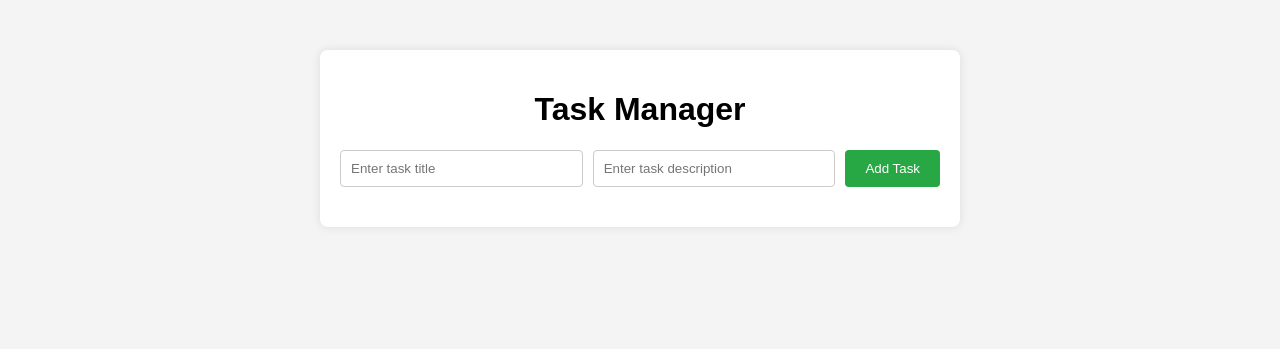
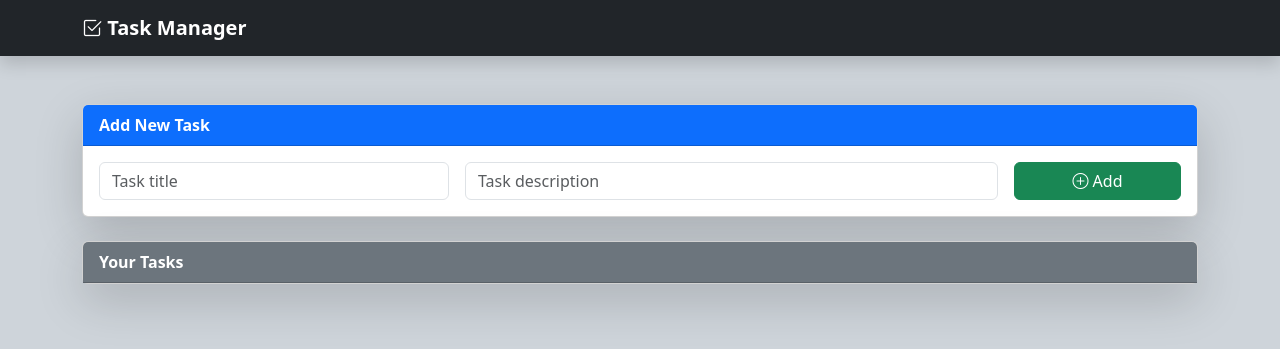
Before and after one commit to Vishweshwaramadhur/task-manager, a Flask app: page / in a window 1280 px wide. Shown: the top 349 px of the page. Run offline with Flask 3, Linux system fonts and the light colour scheme; data that the repository does not hold is empty.

Commit message:
Bootstrap UI update

```diff
--- a/static/style.css
+++ b/static/style.css
@@ -1,90 +1,4 @@
-body {
-    font-family: Arial, sans-serif;
-    background-color: #f4f4f4;
-    margin: 0;
-    padding: 0;
+.completed {
+    opacity: 0.6;
+    text-decoration: line-through;
 }
-
-.container {
-    max-width: 600px;
-    margin: 50px auto;
-    padding: 20px;
-    background: #fff;
-    border-radius: 8px;
-    box-shadow: 0 0 10px rgba(0,0,0,0.1);
-}
-
-h1 {
-    text-align: center;
-    color: black;
-}
-
-.new-task {
-    display: flex;
-    gap: 10px;
-    margin-bottom: 20px;
-}
-
-.new-task input {
-    flex: 1;
-    padding: 10px;
-    border-radius: 4px;
-    border: 1px solid #ccc;
-}
-
-.new-task button {
-    padding: 10px 20px;
-    border: none;
-    background-color: #28a745;
-    color: #fff;
-    border-radius: 4px;
-    cursor: pointer;
-}
-
-.new-task button:hover {
-    background-color: #218838;
-}
-
-ul {
-    list-style-type: none;
-    padding: 0;
-}
-
-li {
-    display: flex;
-    justify-content: space-between;
-    align-items: center;
-    padding: 12px;
-    border-bottom: 1px solid #ddd;
-}
-
-li.completed .content {
-    text-decoration: line-through;
-    color: #888;
-}
-
-li .buttons button {
-    margin-left: 5px;
-    padding: 5px 10px;
-    border: none;
-    border-radius: 4px;
-    cursor: pointer;
-}
-
-li .buttons button:first-child {
-    background-color: #007bff;
-    color: white;
-}
-
-li .buttons button:first-child:hover {
-    background-color: #0069d9;
-}
-
-li .buttons button:last-child {
-    background-color: #dc3545;
-    color: white;
-}
-
-li .buttons button:last-child:hover {
-    background-color: #c82333;
-}
--- a/templates/index.html
+++ b/templates/index.html
@@ -3,38 +3,94 @@
 
 <head>
     <meta charset="UTF-8">
-    <meta name="viewport" content="width=device-width, initial-scale=1.0">
     <title>Task Manager</title>
+    <meta name="viewport" content="width=device-width, initial-scale=1">
+
+    <!-- Bootstrap 5 -->
+    <link href="https://cdn.jsdelivr.net/npm/bootstrap@5.3.2/dist/css/bootstrap.min.css" rel="stylesheet">
+
+    <!-- Bootstrap Icons -->
+    <link href="https://cdn.jsdelivr.net/npm/bootstrap-icons/font/bootstrap-icons.css" rel="stylesheet">
+
+    <!-- Custom CSS -->
     <link rel="stylesheet" href="{{ url_for('static', filename='style.css') }}">
 </head>
 
-<body>
+<body class="bg-dark-subtle">
+
+    <!-- HEADER -->
+    <nav class="navbar navbar-dark bg-dark shadow">
         <div class="container">
-        <h1>Task Manager</h1>
+            <span class="navbar-brand fw-bold">
+                <i class="bi bi-check2-square"></i> Task Manager
+            </span>
+        </div>
+    </nav>
 
-        <div class="new-task">
-            <input type="text" id="title" placeholder="Enter task title">
-            <input type="text" id="description" placeholder="Enter task description">
-            <button onclick="addTask()">Add Task</button>
+    <!-- MAIN -->
+    <div class="container mt-5">
+
+        <!-- ADD TASK CARD -->
+        <div class="card shadow-lg mb-4">
+            <div class="card-header bg-primary text-white fw-bold">
+                Add New Task
+            </div>
+            <div class="card-body">
+                <div class="row g-3">
+                    <div class="col-md-4">
+                        <input type="text" id="title" class="form-control" placeholder="Task title">
+                    </div>
+                    <div class="col-md-6">
+                        <input type="text" id="description" class="form-control" placeholder="Task description">
+                    </div>
+                    <div class="col-md-2 d-grid">
+                        <button class="btn btn-success" onclick="addTask()">
+                            <i class="bi bi-plus-circle"></i> Add
+                        </button>
+                    </div>
+                </div>
+            </div>
         </div>
 
-        <ul id="task-list">
+        <!-- TASK LIST -->
+        <div class="card shadow-lg">
+            <div class="card-header fw-bold bg-secondary text-white">
+                Your Tasks
+            </div>
+
+            <ul class="list-group list-group-flush" id="task-list">
                 {% for task in tasks %}
-            <li class="{{ 'completed' if task.completed else '' }}">
-                <div class="content">
-                    <strong>{{ task.title }}</strong>: {{ task.description }}
+                <li
+                    class="list-group-item d-flex justify-content-between align-items-start {{ 'completed' if task.completed else '' }}">
+
+                    <div>
+                        <h6 class="mb-1">
+                            {{ task.title }}
+                            {% if task.completed %}
+                            <span class="badge bg-success ms-2">Done</span>
+                            {% else %}
+                            <span class="badge bg-warning text-dark ms-2">Pending</span>
+                            {% endif %}
+                        </h6>
+                        <small class="text-muted">{{ task.description }}</small>
                     </div>
-                <div class="buttons">
-                    <button onclick="toggleTask({{ task.id }})">
-                        {{ 'Incomplete' if task.completed else 'Complete' }}
+
+                    <div>
+                        <button class="btn btn-sm btn-outline-primary me-1" onclick="toggleTask({{ task.id }})">
+                            <i class="bi bi-check-circle"></i>
                         </button>
-                    <button onclick="deleteTask({{ task.id }})">Delete</button>
+
+                        <button class="btn btn-sm btn-outline-danger" onclick="deleteTask({{ task.id }})">
+                            <i class="bi bi-trash"></i>
+                        </button>
                     </div>
                 </li>
                 {% endfor %}
             </ul>
         </div>
 
+    </div>
+
     <script src="{{ url_for('static', filename='script.js') }}"></script>
 </body>
 
```
Also changed, not shown: 1 other file. Lines whose indentation alone changed are shown as unchanged.
